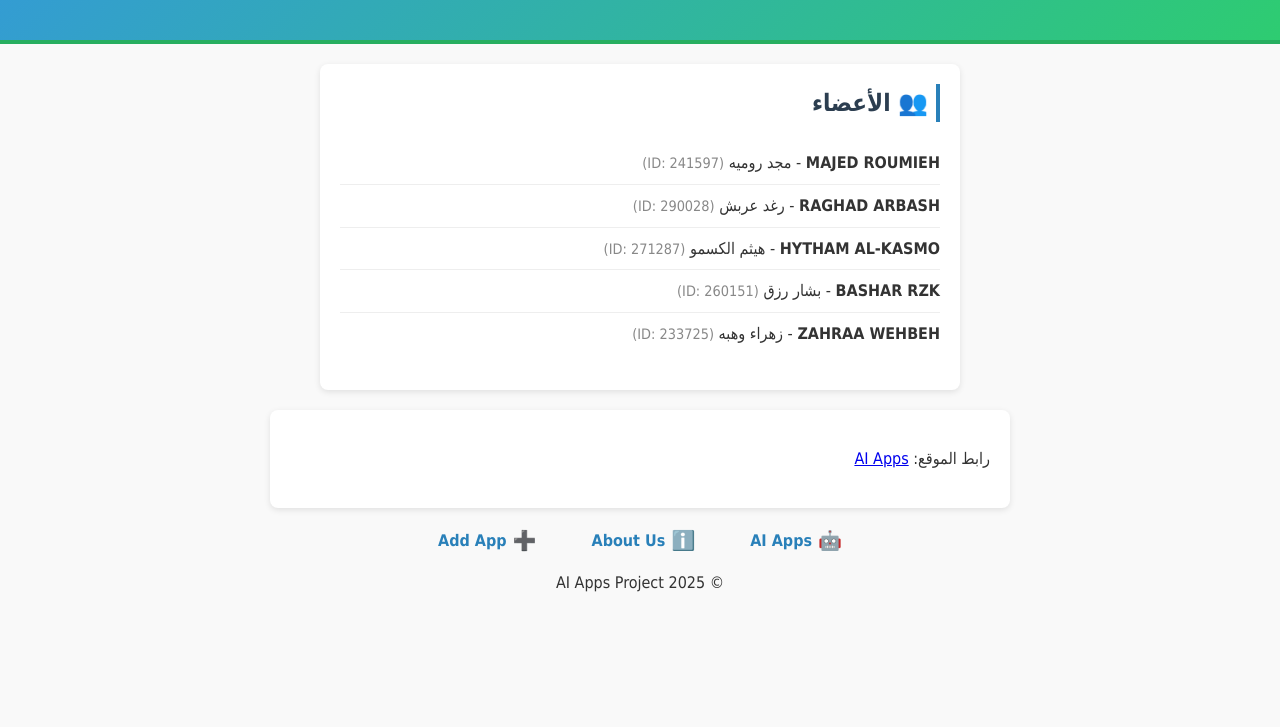
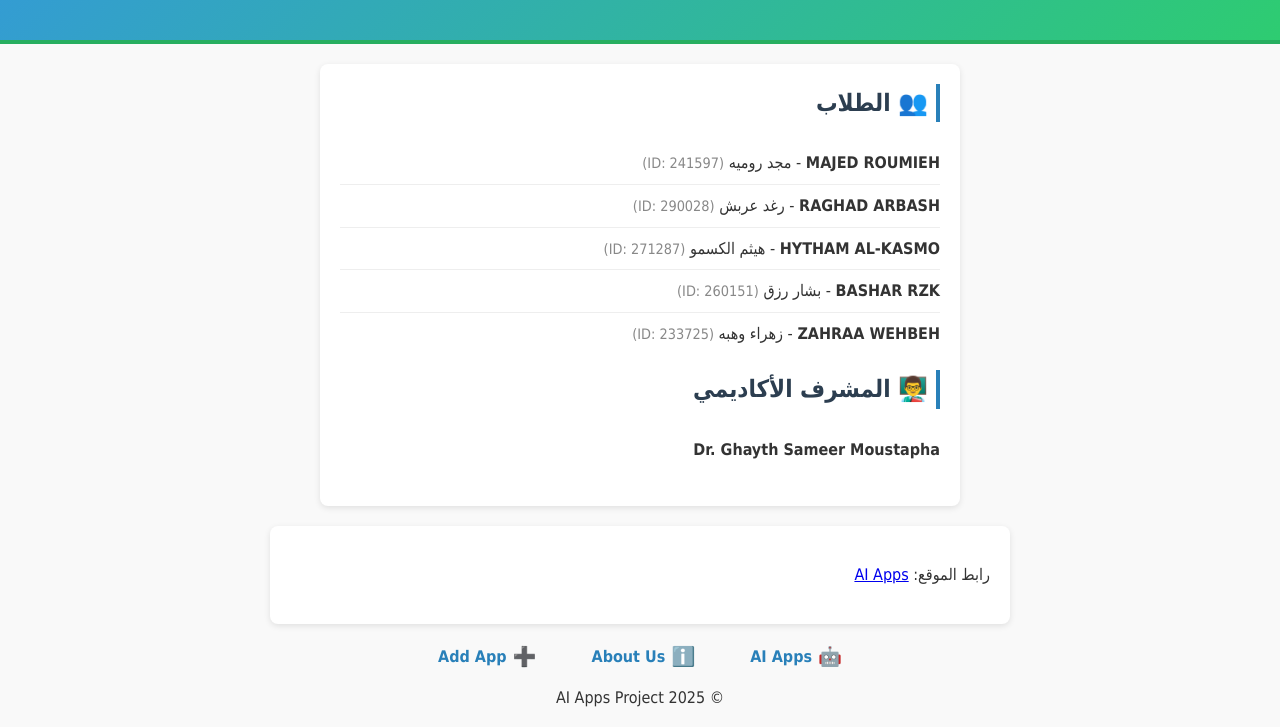
Before and after one commit to Majd-yq/AIAPP, a plain HTML site: page index.html in a window 1280 px wide. Shown: the part 117-844 px from the top of the page. Before the commit the page ends 800 px from the top, so only its background shows below. Drawn offline with Linux system fonts and the light colour scheme.

Commit message:
Update member section

```diff
--- a/index.html
+++ b/index.html
@@ -13,22 +13,33 @@
 
     <main>
       <section class="members">
-        <h2>👥 الأعضاء</h2>
+        <h2>👥 الطلاب</h2>
         <ul>
           <li>
-            <strong>MAJED ROUMIEH</strong> - مجد روميه <span class="id">(ID: 241597)</span>
+            <strong>MAJED ROUMIEH</strong> - مجد روميه
+            <span class="id">(ID: 241597)</span>
           </li>
           <li>
-            <strong>RAGHAD ARBASH</strong> - رغد عربش <span class="id">(ID: 290028)</span>
+            <strong>RAGHAD ARBASH</strong> - رغد عربش
+            <span class="id">(ID: 290028)</span>
           </li>
           <li>
-            <strong>HYTHAM AL-KASMO</strong> - هيثم الكسمو <span class="id">(ID: 271287)</span>
+            <strong>HYTHAM AL-KASMO</strong> - هيثم الكسمو
+            <span class="id">(ID: 271287)</span>
           </li>
           <li>
-            <strong>BASHAR RZK</strong> - بشار رزق <span class="id">(ID: 260151)</span>
+            <strong>BASHAR RZK</strong> - بشار رزق
+            <span class="id">(ID: 260151)</span>
           </li>
           <li>
-            <strong>ZAHRAA WEHBEH</strong> - زهراء وهبه <span class="id">(ID: 233725)</span>
+            <strong>ZAHRAA WEHBEH</strong> - زهراء وهبه
+            <span class="id">(ID: 233725)</span>
+          </li>
+        </ul>
+        <ul>
+          <h2>👨‍🏫 المشرف الأكاديمي</h2>
+          <li>
+            <strong>Dr. Ghayth Sameer Moustapha</strong>
           </li>
         </ul>
       </section>
```
